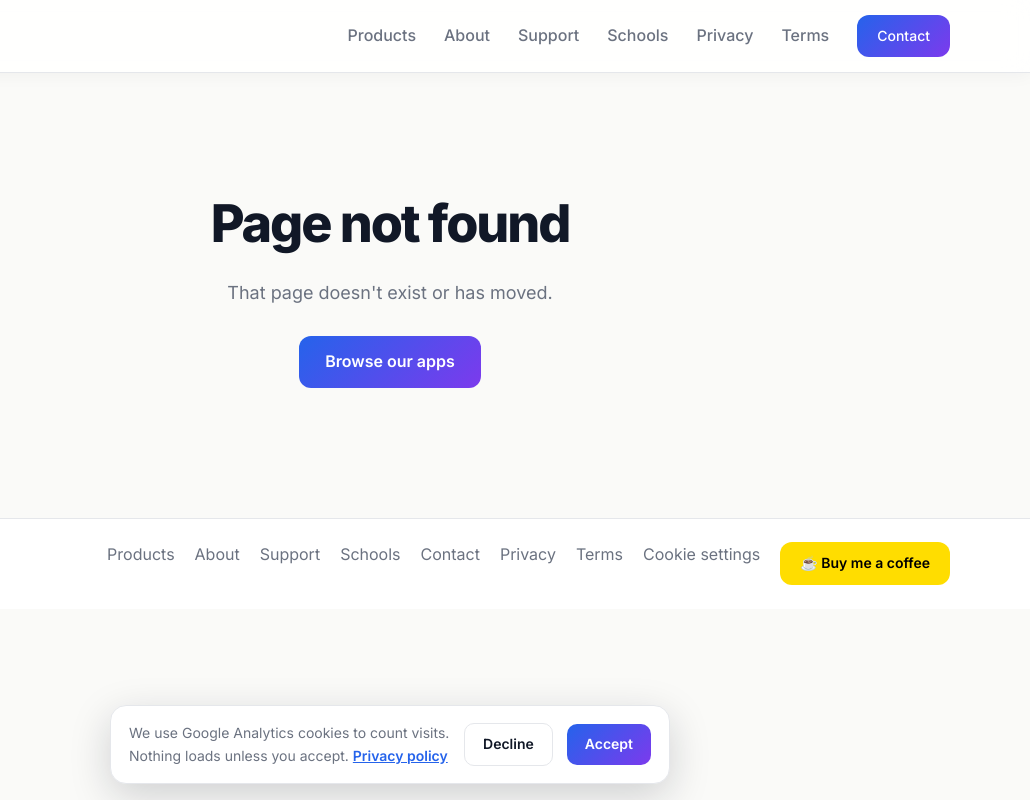
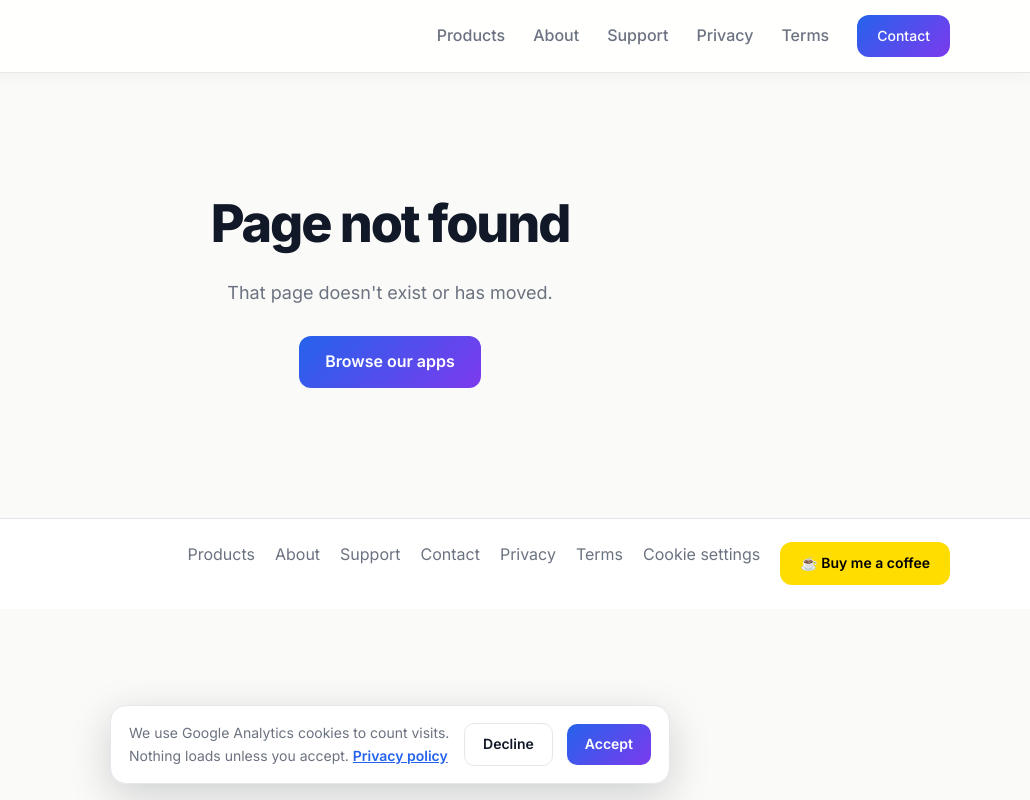
Before and after one commit to Razmin/saham-group-expenses-light, a plain HTML site: page 404.html in a window 1280 px wide. Shown: the full height of the page, 250-1280 px from the left. Drawn offline with Linux system fonts and the light colour scheme.

Commit message:
Hide Schools for now

```diff
--- a/build.js
+++ b/build.js
@@ -39,7 +39,7 @@ for (const app of APPS) {
   fs.writeFileSync(file, html);
 }
 
-const pages = ['', 'product.html', 'about.html', 'support.html', 'schools.html', 'contact.html', 'privacy.html', 'terms.html', ...APPS.map(appPageUrl)];
+const pages = ['', 'product.html', 'about.html', 'support.html', /* SCHOOLS_HIDDEN: 'schools.html', */ 'contact.html', 'privacy.html', 'terms.html', ...APPS.map(appPageUrl)];
 fs.writeFileSync('sitemap.xml', '<?xml version="1.0" encoding="UTF-8"?>\n<urlset xmlns="http://www.sitemaps.org/schemas/sitemap/0.9">\n' +
   pages.map(p => `  <url><loc>${SITE}/${p}</loc></url>`).join('\n') + '\n</urlset>\n');
 fs.writeFileSync('robots.txt', `User-agent: *\nAllow: /\n\nSitemap: ${SITE}/sitemap.xml\n`);
--- a/site.js
+++ b/site.js
@@ -2,7 +2,7 @@
 (function () {
   var GA_ID = 'G-P8B665RWVK', KEY = 'novanext-analytics';
   var LINKS = [['product.html', 'Products', 'products'], ['about.html', 'About', 'about'],
-               ['support.html', 'Support', 'support'], ['schools.html', 'Schools', 'schools'], ['privacy.html', 'Privacy', 'privacy'],
+               ['support.html', 'Support', 'support'], /* SCHOOLS_HIDDEN: ['schools.html', 'Schools', 'schools'], */ ['privacy.html', 'Privacy', 'privacy'],
                ['terms.html', 'Terms', 'terms']];
   var me = document.currentScript, part = me && me.dataset.part;
   function store(v) { try { if (v === undefined) return localStorage.getItem(KEY); if (v === null) localStorage.removeItem(KEY); else localStorage.setItem(KEY, v); } catch (e) {} }
@@ -30,7 +30,7 @@
     if (part === 'footer') me.insertAdjacentHTML('beforebegin',
       '<footer><div class="footer-inner"><div class="copyright">© ' + new Date().getFullYear() + ' NovaNext</div>' +
       '<div class="footer-links">' + LINKS.slice(0, 2).map(function (l) { return '<a href="' + l[0] + '">' + l[1] + '</a>'; }).join('') +
-      '<a href="support.html">Support</a><a href="schools.html">Schools</a><a href="contact.html">Contact</a><a href="privacy.html">Privacy</a><a href="terms.html">Terms</a>' +
+      '<a href="support.html">Support</a>' + /* SCHOOLS_HIDDEN: '<a href="schools.html">Schools</a>' + */ '<a href="contact.html">Contact</a><a href="privacy.html">Privacy</a><a href="terms.html">Terms</a>' +
       '<a role="button" tabindex="0" id="cookie-settings">Cookie settings</a>' +
       '<a href="https://buymeacoffee.com/novanext" target="_blank" rel="noopener" class="bmc-link">☕ Buy me a coffee</a>' +
       '</div></div></footer>');
```
Also changed, not shown: privacy.html (+2 -0 lines).
